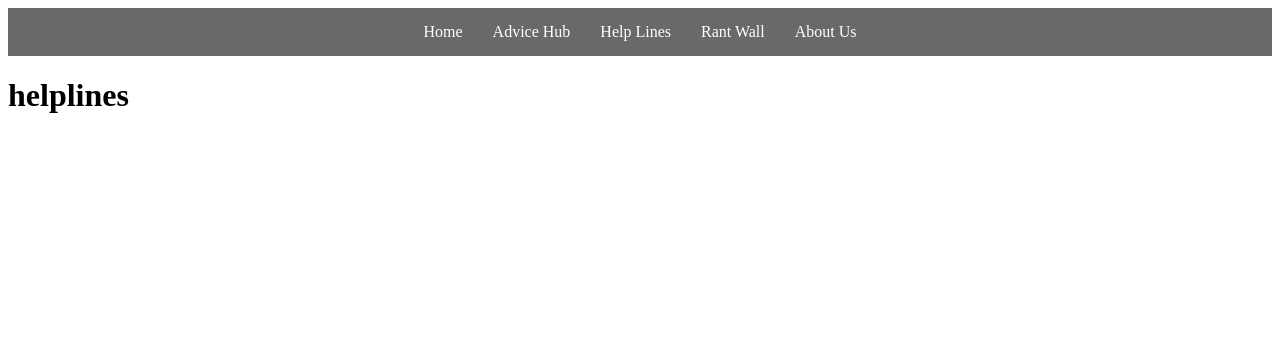
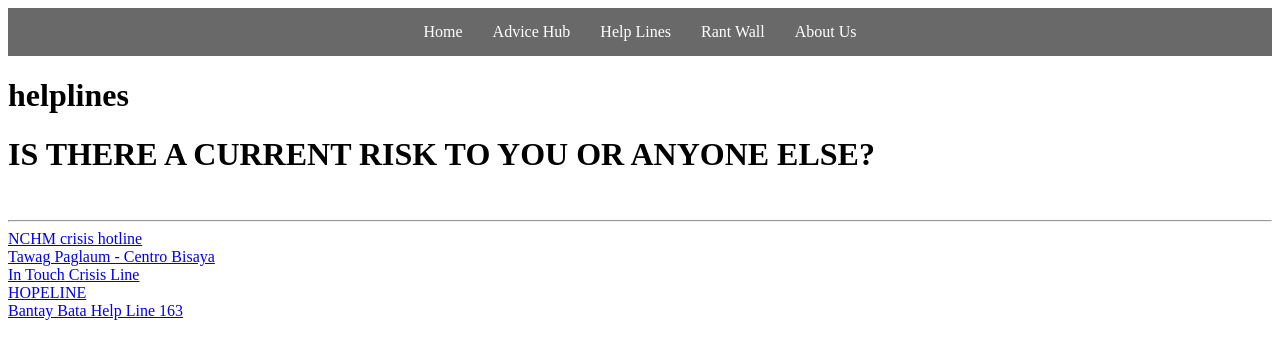
Before and after one commit to byjdg05/Ramdam-Pinoy-, a plain HTML site: page RAMDAY PINOY PROJECT/helplines.html in a window 1280 px wide. Drawn offline with Linux system fonts and the light colour scheme.

Commit message:
Update helplines.html

```diff
--- a/RAMDAY PINOY PROJECT/helplines.html
+++ b/RAMDAY PINOY PROJECT/helplines.html
@@ -20,6 +20,29 @@
 
 <main>
     <h1>helplines</h1>
+    <h1> IS THERE A CURRENT RISK TO YOU OR ANYONE ELSE? </h1> <br>
+<hr>
+
+<a href="https://www.facebook.com/ncmhcrisishotline?mibextid=LQQJ4d" target="_blank">
+NCHM crisis hotline
+</a> <br>
+
+<a href="https://www.facebook.com/profile.php?id=100068862624004" target="_blank">
+Tawag Paglaum - Centro Bisaya
+</a> <br>
+
+<a href="https://in-touch.org/" target="_blank">
+In Touch Crisis Line
+</a> <br>
+
+<a href="https://www.facebook.com/HopelinePH/" target="_blank">
+HOPELINE
+</a> <br>
+
+<a href="https://www.abs-cbnfoundation.org/" target="_blank">
+Bantay Bata Help Line 163
+</a> <br>
+
 </main>
 
 </html>
```
